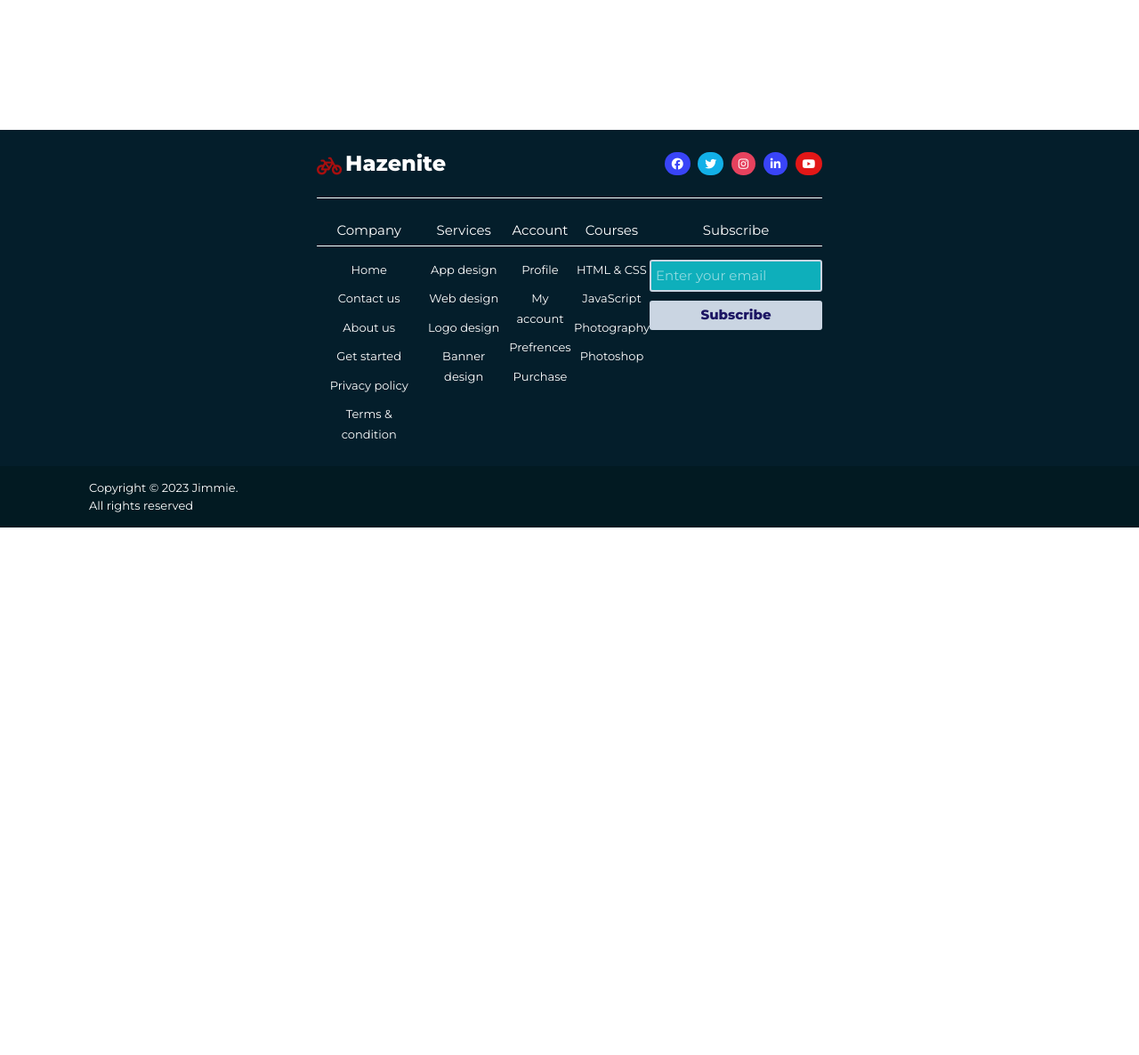
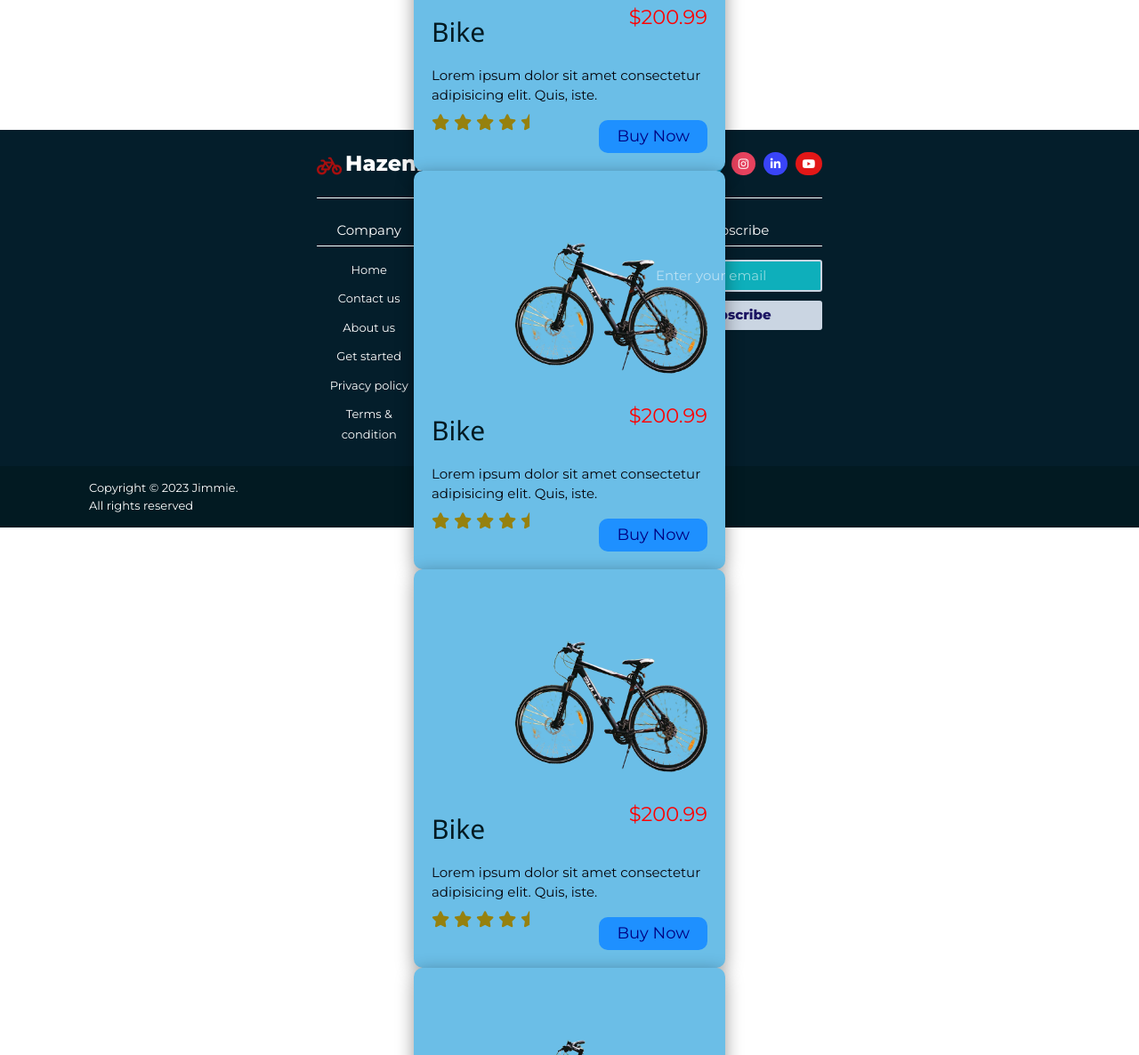
Before and after one commit to mccoyjimi/hz, a website: page index.html in a window 1280 px wide. Shown: the part 1614-2800 px from the top of the page at 89% size. Before the commit the page ends 2207 px from the top, so only its background shows below. Drawn offline with nearby package versions, Linux system fonts and the light colour scheme.

Commit message:
card done However it is floating

```diff
--- a/index.html
+++ b/index.html
@@ -101,7 +101,98 @@
           </div>
         </div>
       </div>
+      <div class="item_box">
+        <div class="item_image">
+          <div class="image">
+            <img src="./assets/images/bicycle-1-removebg-preview.png" alt="1">
+          </div>
+          <div class="item_name">
+            <h3>bike</h3>
+            <span>$200.99</span>
+          </div>
+          <p>Lorem ipsum dolor sit amet consectetur adipisicing elit. Quis, iste.</p>
+          <div class="stars">
+            <i class="fa-solid fa-star"></i>
+            <i class="fa-solid fa-star"></i>
+            <i class="fa-solid fa-star"></i>
+            <i class="fa-solid fa-star"></i>
+            <i class="fa-solid fa-star-half"></i>
+                  </div>
+          <div class="buy">
+            <button>Buy now</button>
+          </div>
+        </div>
+      </div>
+      <div class="item_box">
+        <div class="item_image">
+          <div class="image">
+            <img src="./assets/images/bicycle-1-removebg-preview.png" alt="1">
+          </div>
+          <div class="item_name">
+            <h3>bike</h3>
+            <span>$200.99</span>
+          </div>
+          <p>Lorem ipsum dolor sit amet consectetur adipisicing elit. Quis, iste.</p>
+          <div class="stars">
+            <i class="fa-solid fa-star"></i>
+            <i class="fa-solid fa-star"></i>
+            <i class="fa-solid fa-star"></i>
+            <i class="fa-solid fa-star"></i>
+            <i class="fa-solid fa-star-half"></i>
+                  </div>
+          <div class="buy">
+            <button>Buy now</button>
+          </div>
+        </div>
+      </div>
+      <div class="item_box">
+        <div class="item_image">
+          <div class="image">
+            <img src="./assets/images/bicycle-1-removebg-preview.png" alt="1">
+          </div>
+          <div class="item_name">
+            <h3>bike</h3>
+            <span>$200.99</span>
+          </div>
+          <p>Lorem ipsum dolor sit amet consectetur adipisicing elit. Quis, iste.</p>
+          <div class="stars">
+            <i class="fa-solid fa-star"></i>
+            <i class="fa-solid fa-star"></i>
+            <i class="fa-solid fa-star"></i>
+            <i class="fa-solid fa-star"></i>
+            <i class="fa-solid fa-star-half"></i>
+                  </div>
+          <div class="buy">
+            <button>Buy now</button>
+          </div>
+        </div>
+      </div>
+      <div class="item_box">
+        <div class="item_image">
+          <div class="image">
+            <img src="./assets/images/bicycle-1-removebg-preview.png" alt="1">
+          </div>
+          <div class="item_name">
+            <h3>bike</h3>
+            <span>$200.99</span>
+          </div>
+          <p>Lorem ipsum dolor sit amet consectetur adipisicing elit. Quis, iste.</p>
+          <div class="stars">
+            <i class="fa-solid fa-star"></i>
+            <i class="fa-solid fa-star"></i>
+            <i class="fa-solid fa-star"></i>
+            <i class="fa-solid fa-star"></i>
+            <i class="fa-solid fa-star-half"></i>
+                  </div>
+          <div class="buy">
+            <button>Buy now</button>
+          </div>
+        </div>
+      </div>
+
+
     </div>
+
   </section>
 
 
--- a/style.css
+++ b/style.css
@@ -15,12 +15,11 @@
   height: 100vh;
   width: 100%;
   background-size: cover;
-
   --bg1: url("./assets/images/sunset.jpg");
   --bg2: url("./assets/images/slide2.jpg");
   --bg3: url("./assets/images/slide3.jpg");
-  /*--bg4: url("https://images.unsplash.com/photo-1490462686240-04979237c723?ixlib=rb-1.2.1&ixid=eyJhcHBfaWQiOjEyMDd9&auto=format&fit=crop&w=500&q=80");
-  --bg5: url("https://images.unsplash.com/photo-1571147558584-8490ea37d7a9?ixlib=rb-1.2.1&ixid=eyJhcHBfaWQiOjEyMDd9&auto=format&fit=crop&w=500&q=80");*/
+  --bg4: url("https://images.unsplash.com/photo-1490462686240-04979237c723?ixlib=rb-1.2.1&ixid=eyJhcHBfaWQiOjEyMDd9&auto=format&fit=crop&w=500&q=80");
+  --bg5: url("https://images.unsplash.com/photo-1571147558584-8490ea37d7a9?ixlib=rb-1.2.1&ixid=eyJhcHBfaWQiOjEyMDd9&auto=format&fit=crop&w=500&q=80");
 
   --current-bg: var(--bg1);
   background-image: var(--current-bg);
@@ -147,6 +146,7 @@ section {
   display: flex;
   flex-direction: column;
   justify-content: space-around;
+  position: relative;
 }
 .item_header {
   width: 100%;
@@ -177,6 +177,10 @@ section {
   padding: 20px 20px 40px;
   border-radius: 10px;
   transition: 0.4s;
+}
+.item_image:hover {
+  transform: translateY(-15px);
+  box-shadow: 0 5px 10px rgba(0, 0, 0, 0.2);
 }
 .image {
   width: 50%;
@@ -209,6 +213,25 @@ section {
 .stars {
   font-size: 1.2em;
   color: rgb(150, 129, 14);
+}
+.buy {
+  position: absolute;
+  bottom: 20px;
+  right: 20px;
+}
+.buy button {
+  padding: 5px 20px;
+  border-radius: 10px;
+  border: none;
+  background-color: dodgerblue;
+  color: navy;
+  font-size: 18px;
+  text-transform: capitalize;
+  cursor: pointer;
+  transition: 0.5s;
+}
+.buy button:hover {
+  transform: scale(1.1);
 }
 .w3-cell-row {
   width: 100%;
```
